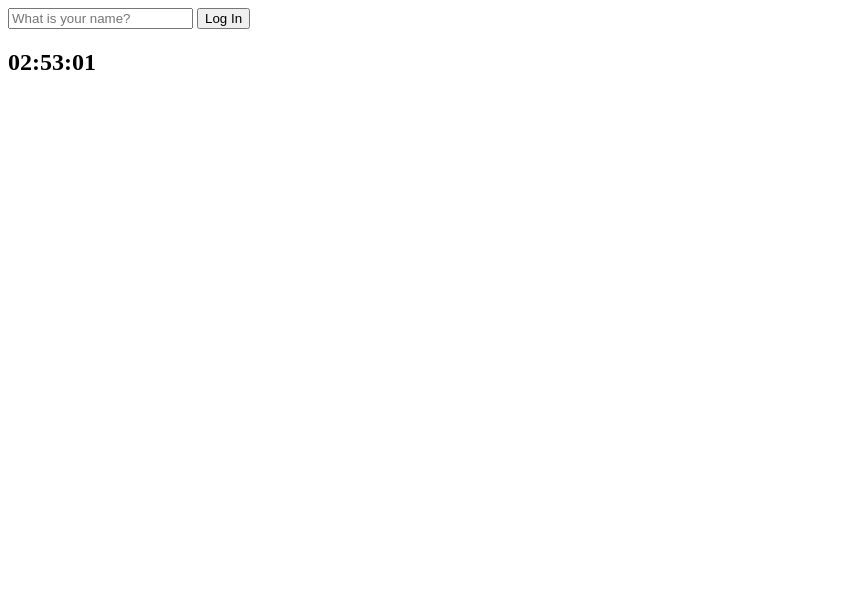
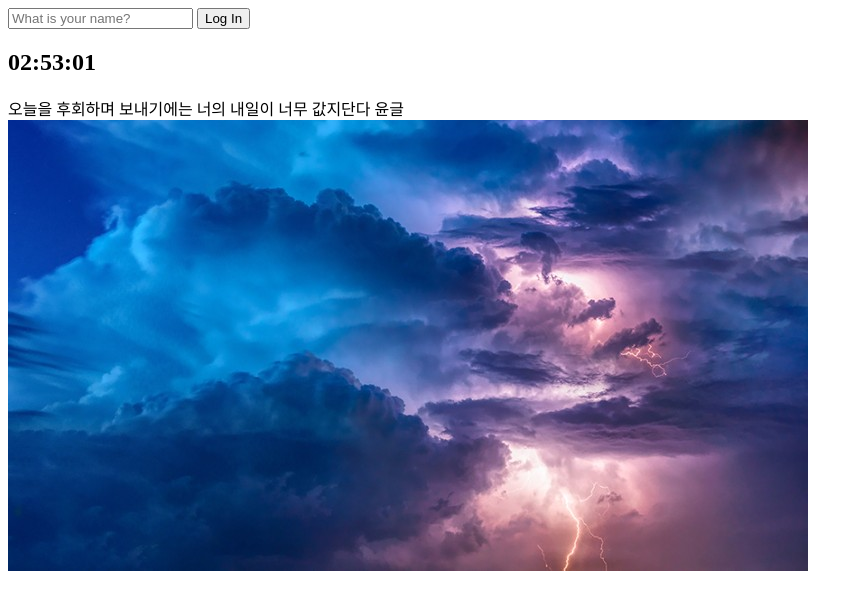
Before and after one commit to suy0ng/VanilaJS-momentum-App, a plain HTML site: page index.html in a window 1280 px wide. Shown: the whole page, without its empty margins (0-863 px from the left). Drawn offline with Linux system fonts and the light colour scheme.

Commit message:
#6 quotes and background

```diff
--- a/index.html
+++ b/index.html
@@ -19,7 +19,13 @@
     </form>
     <h2 id="clock">00:00:00</h2>
     <h1 id="greeting" class="hidden"></h1>
+    <div id="quote">
+      <span></span>
+      <span></span>
+    </div>
     <script src="./js/greeting.js"></script>
     <script src="./js/clock.js"></script>
+    <script src="./js/quotes.js"></script>
+    <script src="./js/background.js"></script>
   </body>
 </html>
--- /dev/null
+++ b/js/background.js
@@ -0,0 +1,9 @@
+const images = ["0.jpg", "1.jpg", "2.jpg", "3.jpg"];
+
+const chosenImage = images[Math.floor(Math.random() * images.length)];
+
+const bgImage = document.createElement("img");
+
+bgImage.src = `img/${chosenImage}`
+
+document.body.appendChild(bgImage)
--- /dev/null
+++ b/js/quotes.js
@@ -0,0 +1,50 @@
+const quotes = [
+  {
+    quote: "매분 매초 인생을 바꿀 수 있는 기회가 있어",
+    author: "덤보",
+  },
+  {
+    quote: "준비된 사람을 이길 사람은 없다",
+    author: "하성운",
+  },
+  {
+    quote: "핑계는 만 개 결과는 한 개",
+    author: "한요한",
+  },
+  {
+    quote: "백만 가지 사실을 머릿속에 집어넣고도 여전히 완전히 무지할 수 있다",
+    author: "알렉 본",
+  },
+  {
+    quote: "필 땐 장미꽃처럼 흩날릴 땐 벚꽃처럼",
+    author: "BTS Magic shop",
+  },
+  {
+    quote: "신발 끈은 원래 다 풀어지는 거야 얼마나 자주 묶는지가 중요한 거지",
+    author: "",
+  },
+  {
+    quote: "행동의 가치는 그 행동을 끝까지 이루는 데 있다",
+    author: "칭기즈 칸",
+  },
+  {
+    quote: "원하는 걸 바로 얻을 수 있으면 살아가는 이유가 뭐야?",
+    author: "핀과 제이크의 어드벤처 타임",
+  },
+  {
+    quote: "아직도 많은 것이 가능하다",
+    author: "언어의 온도",
+  },
+  {
+    quote: "오늘을 후회하며 보내기에는 너의 내일이 너무 값지단다",
+    author: "윤글",
+  },
+];
+
+const quote = document.querySelector("#quote span:first-child");
+const author = document.querySelector("#quote span:last-child");
+
+const todaysQuote = quotes[Math.floor(Math.random() * quotes.length)];
+
+quote.innerText = todaysQuote.quote;
+author.innerText = todaysQuote.author;
```
Also changed, not shown: img/0.jpg (added), img/1.jpg (added), img/2.jpg (added), img/3.jpg (added).
